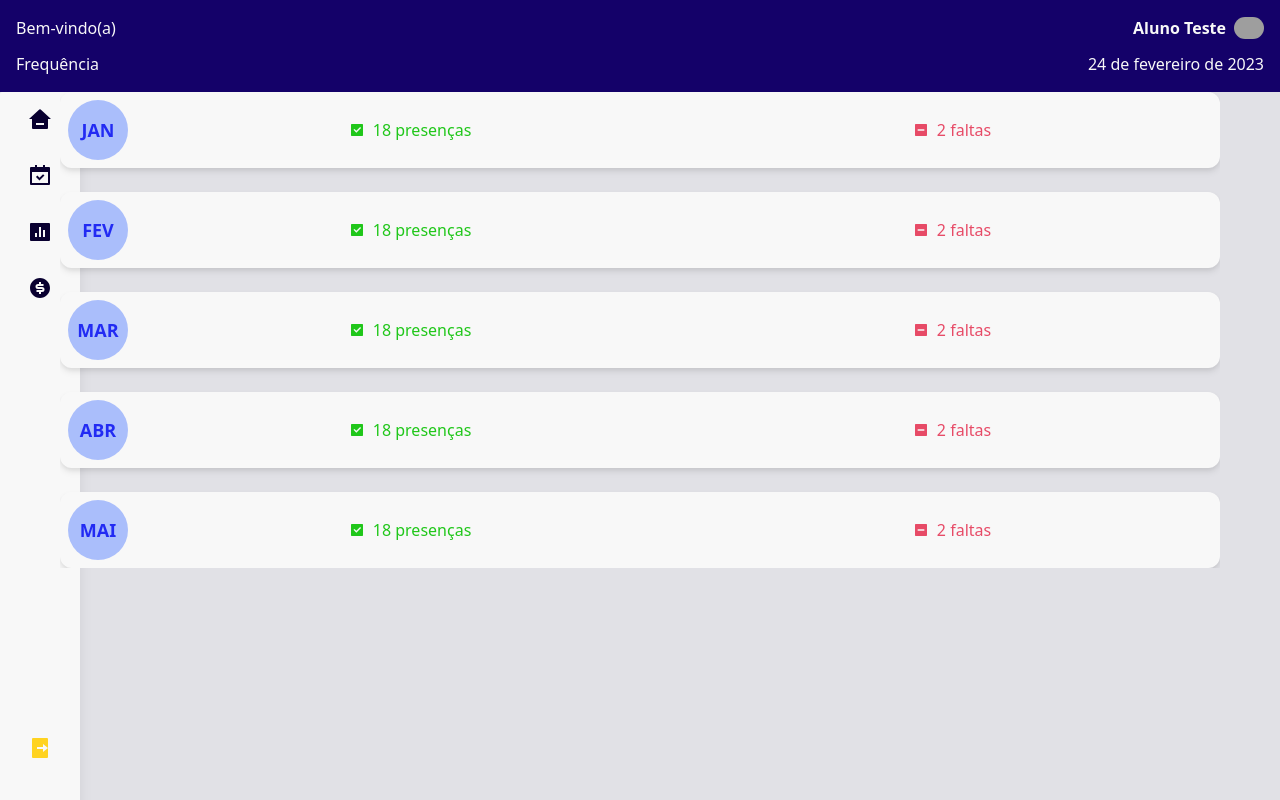
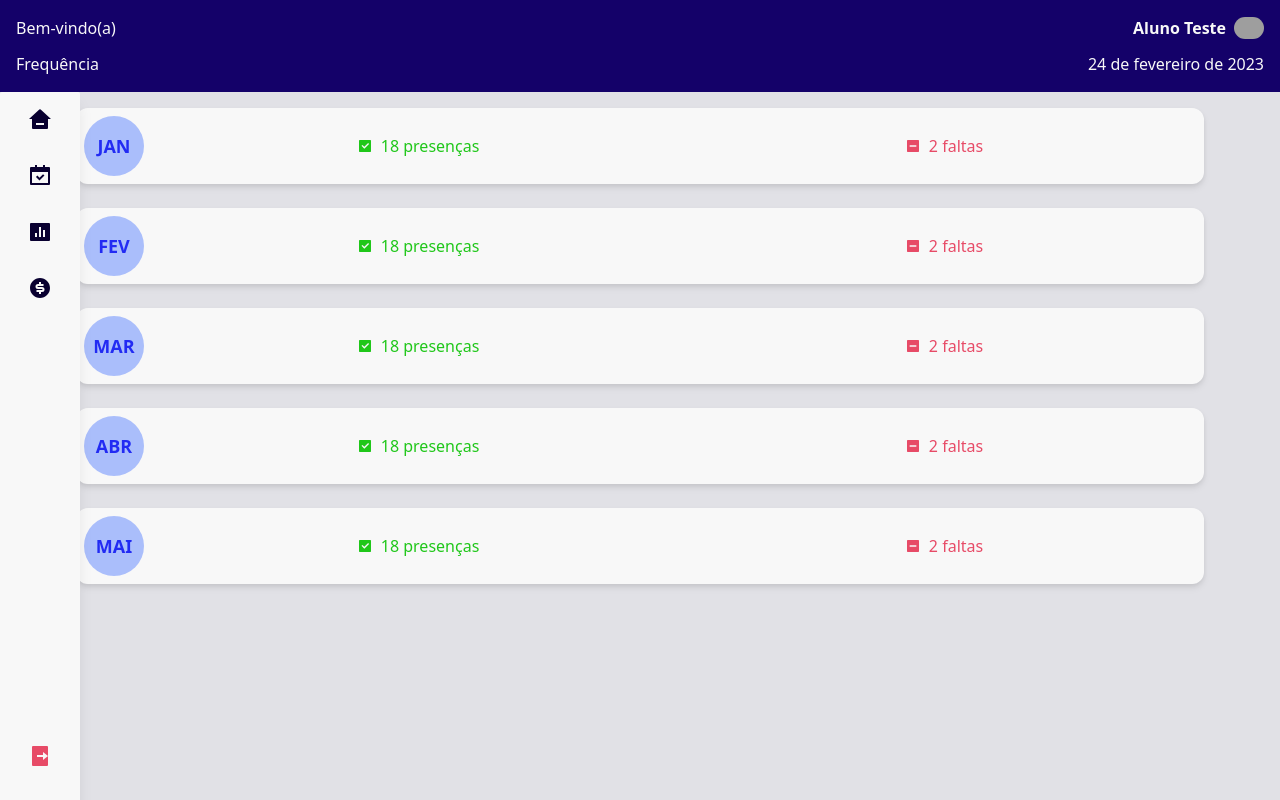
Before and after one commit to Augusto9237/educ-platform, a Next.js app: page /frequency in a window 1280 px wide. Built offline with nearby package versions, Linux system fonts and the light colour scheme; grey boxes are pictures that could not be loaded.

Commit message:
sidebar ok

```diff
--- a/src/components/Container.tsx
+++ b/src/components/Container.tsx
@@ -5,6 +5,6 @@ interface ContainerProps {
 }
 export function Container({ children }: ContainerProps) {
   return (
-    <main className="flex w-full max-w-[1160px] max-h-screen m-auto overflow-y-auto max-sm:p-4 text-textColor-500">{children}</main>
+    <main className="flex w-full max-w-[1160px] max-h-screen m-auto overflow-y-auto max-sm:p-4 text-textColor-500 sm:p-4">{children}</main>
   )
 }
--- a/src/components/Sidebar.tsx
+++ b/src/components/Sidebar.tsx
@@ -3,7 +3,7 @@ import { RiBarChartBoxFill, RiCalendarCheckFill, RiHome3Fill, RiLogoutBoxRFill,
 
 export function Sidebar() {
     return (
-        <section className="group max-lg:hidden flex  fixed left-0 w-20 rounded-sm h-screen bg-backgroundColor-100 shadow-lg hover:w-52 delay-80 duration-500">
+        <section className="group z-10 max-lg:hidden flex  fixed left-0 w-20 rounded-sm h-screen bg-backgroundColor-100 shadow-lg hover:w-52 delay-80 duration-500">
             <div className="flex flex-col py-4 flex-1 gap-8">
                 <Link href='/home' className="flex flex-col  text-textSecondaryColor-600 hover:text-backgroundColor-500 group-hover:items-start pl-7">
                     <button className="flex flex-row text-2xl items-center gap-2">
@@ -30,8 +30,8 @@ export function Sidebar() {
                     </button>
                 </Link>
             </div>
-            <div className="fixed bottom-10 pl-7">
-                <Link href='/' className="flex flex-col items-center  text-buttonColor-500 hover:text-buttonColor-600 group-hover:items-start">
+            <div className="fixed bottom-8 pl-7">
+                <Link href='/' className="flex flex-col items-center  text-textSecondaryColor-200 group-hover:items-start">
                     <button className="flex  text-2xl items-center gap-2">
                     <RiLogoutBoxRFill/><span className="hidden  leading-none text-xl group-hover:flex delay-150 duration-600">Sair</span>
                     </button>
```
